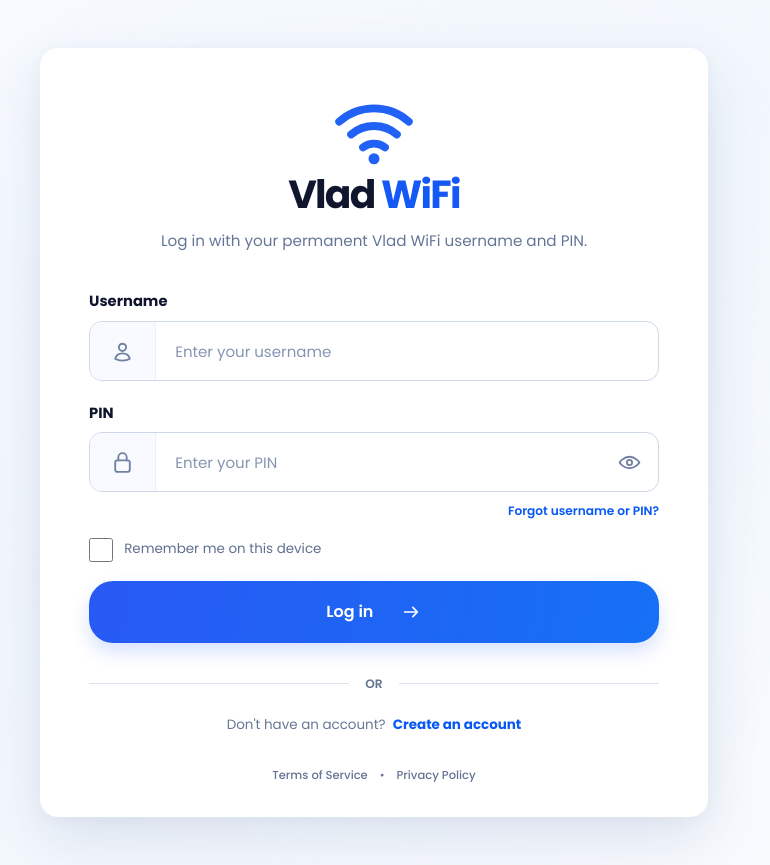
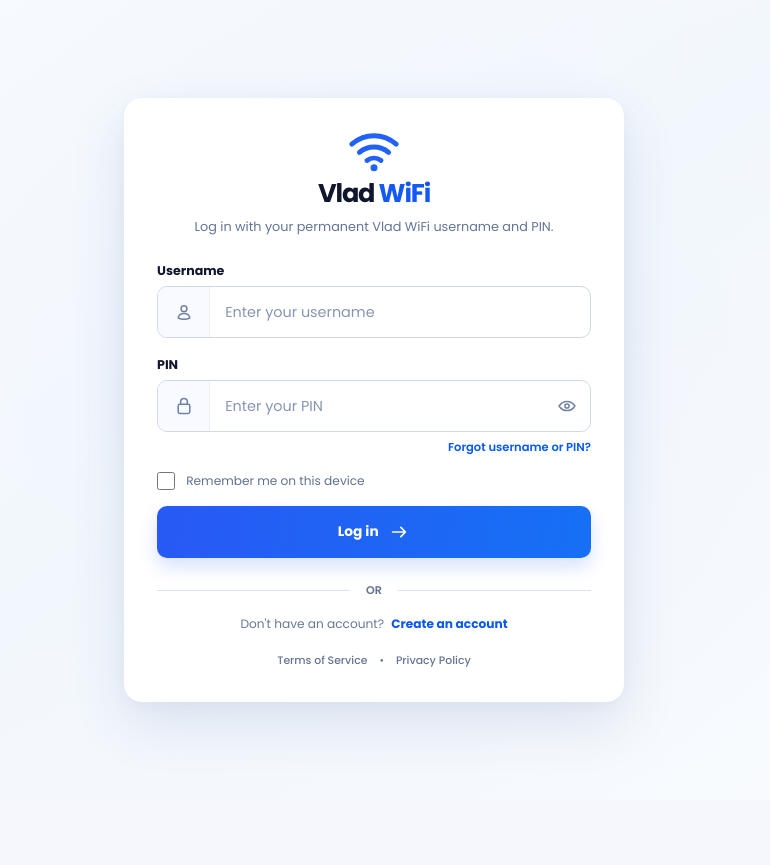
Before and after one commit to Pnabby/mikrotik-server, a React (Vite) app in the folder public/: page / in a window 1280 px wide. Shown: the whole page, without its empty margins (266-1036 px from the left). After the commit the page ends 800 px from the top, so only its background shows below. Built offline with nearby package versions, Linux system fonts and the light colour scheme; no server answers.

Commit message:
public login page redesign

```diff
--- a/public/src/styles/signup.css
+++ b/public/src/styles/signup.css
@@ -398,12 +398,12 @@
   text-decoration: underline;
 }
 
-.login-container {
-  width: min(668px, 100%);
+.login-page .login-container {
+  width: min(500px, 100%);
 }
 
-.login-card {
-  padding: clamp(2.25rem, 4.5vw, 3.25rem) clamp(1.5rem, 5vw, 3rem) 2rem;
+.login-page .login-card {
+  padding: 2rem;
 }
 
 .login-form {
@@ -462,7 +462,7 @@
   box-shadow: 0 22px 55px rgba(38, 75, 132, 0.12), 0 3px 14px rgba(42, 73, 116, 0.04);
 }
 
-.login-header { margin-bottom: 2.35rem; text-align: center; }
+.login-header { margin-bottom: 1.5rem; text-align: center; }
 
 .login-brand {
   display: inline-flex;
@@ -473,34 +473,34 @@
   text-decoration: none;
 }
 
-.login-logo-mark { display: block; width: 88px; height: 66px; color: #2161f5; }
+.login-logo-mark { display: block; width: 56px; height: 42px; color: #2161f5; }
 .login-logo-mark svg { display: block; width: 100%; height: 100%; fill: none; stroke: currentColor; stroke-linecap: round; stroke-width: 8.5; }
 .login-logo-mark circle { fill: currentColor; stroke: none; }
 
 .login-brand-name {
   font-family: 'Poppins', 'Inter', sans-serif;
-  font-size: clamp(2rem, 5vw, 2.45rem);
+  font-size: 1.6rem;
   font-weight: 700;
   letter-spacing: -0.045em;
   line-height: 1;
 }
 
 .login-brand-name strong { color: #1458f5; font-weight: 700; }
-.login-header p { margin-top: 0.95rem; color: #647596; font-size: 0.95rem; line-height: 1.6; }
+.login-header p { margin-top: 0.65rem; color: #647596; font-size: 0.8rem; line-height: 1.6; }
 
 .sr-only { position: absolute; width: 1px; height: 1px; padding: 0; overflow: hidden; clip: rect(0, 0, 0, 0); white-space: nowrap; border: 0; }
-.login-page .login-form { gap: 1.35rem; }
-.login-page .signup-field { gap: 0.55rem; }
-.login-page .signup-field > label { color: #11162f; font-size: 0.92rem; font-weight: 700; }
+.login-page .login-form { gap: 1.1rem; }
+.login-page .signup-field { gap: 0.4rem; }
+.login-page .signup-field > label { color: #11162f; font-size: 0.79rem; font-weight: 700; }
 
 .login-input-shell {
   display: flex;
   width: 100%;
-  min-height: 60px;
+  min-height: 52px;
   align-items: stretch;
   overflow: hidden;
   border: 1px solid #ced8e8;
-  border-radius: 13px;
+  border-radius: 10px;
   background: #fff;
   transition: border-color 0.18s ease, box-shadow 0.18s ease;
 }
@@ -510,8 +510,8 @@
 
 .login-field-icon {
   display: grid;
-  width: 66px;
-  flex: 0 0 66px;
+  width: 52px;
+  flex: 0 0 52px;
   place-items: center;
   border-right: 1px solid #edf1f7;
   color: #7181a2;
@@ -519,18 +519,18 @@
 }
 
 .login-field-icon svg,
-.login-pin-toggle svg { width: 25px; height: 25px; fill: none; stroke: currentColor; stroke-linecap: round; stroke-linejoin: round; stroke-width: 1.8; }
+.login-pin-toggle svg { width: 20px; height: 20px; fill: none; stroke: currentColor; stroke-linecap: round; stroke-linejoin: round; stroke-width: 1.8; }
 
 .login-input-shell input {
   width: 100%;
   min-width: 0;
-  padding: 0 1.2rem;
+  padding: 0 0.95rem;
   border: 0;
   outline: 0;
   color: #17203a;
   background: transparent;
   font: inherit;
-  font-size: 0.94rem;
+  font-size: 0.9rem;
 }
 
 .login-input-shell input::placeholder { color: #8795b2; opacity: 1; }
@@ -538,8 +538,8 @@
 
 .login-pin-toggle {
   display: grid;
-  width: 58px;
-  flex: 0 0 58px;
+  width: 46px;
+  flex: 0 0 46px;
   place-items: center;
   border: 0;
   color: #7181a2;
@@ -550,22 +550,22 @@
 
 .login-pin-toggle:hover { color: #2161f5; background: #f8faff; }
 .login-pin-toggle:focus-visible { outline: 2px solid #2161f5; outline-offset: -5px; }
-.login-page .login-recovery-link { align-self: flex-end; margin-top: 0.05rem; color: #0758f5; font-size: 0.76rem; font-weight: 600; }
-.login-page .remember-checkbox { align-items: center; margin-top: -0.25rem; color: #5f708f; font-size: 0.84rem; cursor: pointer; }
-.login-page .remember-checkbox input { width: 24px; height: 24px; margin: 0; cursor: pointer; }
+.login-page .login-recovery-link { align-self: flex-end; margin-top: 0.05rem; color: #0758f5; font-size: 0.72rem; font-weight: 600; }
+.login-page .remember-checkbox { align-items: center; margin-top: -0.15rem; color: #5f708f; font-size: 0.76rem; cursor: pointer; }
+.login-page .remember-checkbox input { width: 18px; height: 18px; margin: 0; cursor: pointer; }
 
 .login-page .signup-submit {
   display: flex;
-  min-height: 62px;
+  min-height: 52px;
   align-items: center;
   justify-content: center;
-  gap: 1.65rem;
+  gap: 0.6rem;
   margin-top: -0.15rem;
-  border-radius: 24px;
+  border-radius: 10px;
   background: linear-gradient(100deg, #2859f4 0%, #1670f5 100%);
   box-shadow: 0 9px 18px rgba(31, 96, 241, 0.18);
-  font-size: 1rem;
-  font-weight: 600;
+  font-size: 0.86rem;
+  font-weight: 700;
 }
 
 .login-page .signup-submit svg { width: 22px; height: 22px; fill: none; stroke: currentColor; stroke-linecap: round; stroke-linejoin: round; stroke-width: 1.8; }
@@ -583,7 +583,7 @@
 }
 .login-page .signup-submit:hover:not(:disabled) { background: linear-gradient(100deg, #1c4fe5 0%, #0867ed 100%); box-shadow: 0 12px 22px rgba(31, 96, 241, 0.25); }
 
-.login-divider { display: flex; align-items: center; gap: 1rem; margin-top: 2rem; color: #627291; font-size: 0.76rem; font-weight: 600; }
+.login-divider { display: flex; align-items: center; gap: 1rem; margin-top: 1.5rem; color: #627291; font-size: 0.7rem; font-weight: 600; }
 .login-divider::before,
 .login-divider::after { height: 1px; flex: 1; background: #dbe2ed; content: ''; }
 
@@ -607,14 +607,14 @@
   text-decoration: none;
 }
 
-.login-card .auth-legal-links {
+.login-page .login-card .auth-legal-links {
   gap: 0.75rem;
-  margin-top: 2rem;
+  margin-top: 1.25rem;
   color: #657493;
-  font-size: 0.72rem;
+  font-size: 0.68rem;
 }
 
-.login-card .auth-legal-links a { color: #657493; font-weight: 500; }
+.login-page .login-card .auth-legal-links a { color: #657493; font-weight: 500; }
 
 .legal-shell {
   width: min(900px, 100%);
@@ -705,9 +705,9 @@
   align-items: center;
   justify-content: center;
   gap: 0.45rem;
-  margin-top: 1.4rem;
+  margin-top: 1rem;
   color: #667795;
-  font-size: 0.84rem;
+  font-size: 0.76rem;
 }
 
 .login-recovery-link,
@@ -939,7 +939,7 @@
     padding: 1.4rem;
   }
 
-  .login-card {
+  .login-page .login-card {
     padding: 1.4rem;
   }
 
```
